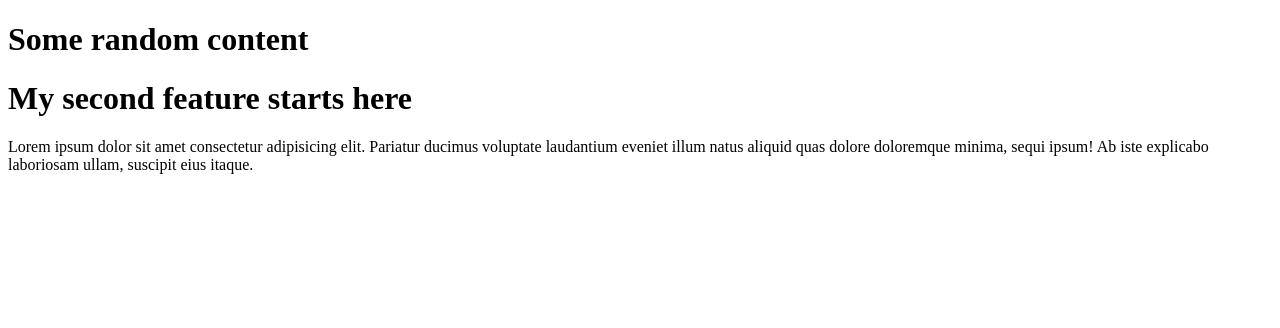
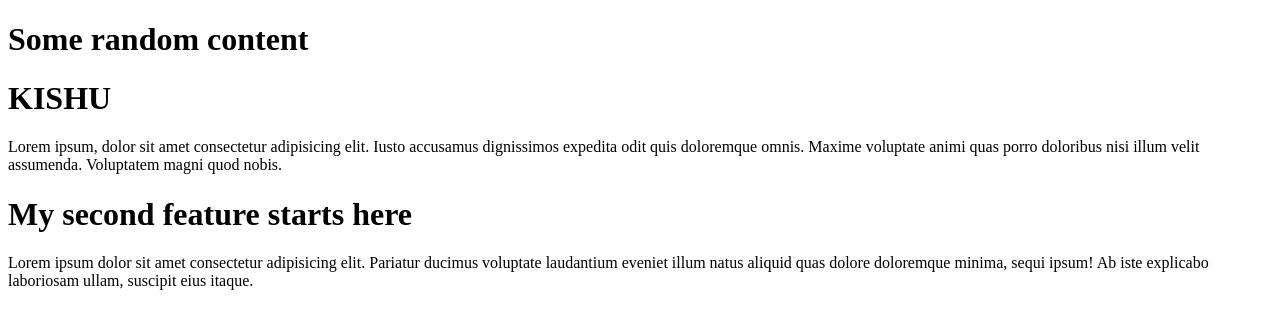
Before and after one commit to kishu80/Frontend-GitDemo, a plain HTML site: page index.html in a window 1280 px wide. Drawn offline with Linux system fonts and the light colour scheme.

Commit message:
kishu commit /2

```diff
--- a/index.html
+++ b/index.html
@@ -8,7 +8,8 @@
 </head>
 <body>
     <h1>Some random content</h1>
-
+    <h1>KISHU</h1>
+    <p>Lorem ipsum, dolor sit amet consectetur adipisicing elit. Iusto accusamus dignissimos expedita odit quis doloremque omnis. Maxime voluptate animi quas porro doloribus nisi illum velit assumenda. Voluptatem magni quod nobis.</p>
     <h1>My second feature starts here</h1>
     <p>Lorem ipsum dolor sit amet consectetur adipisicing elit. Pariatur ducimus voluptate laudantium eveniet illum natus aliquid quas dolore doloremque minima, sequi ipsum! Ab iste explicabo laboriosam ullam, suscipit eius itaque.</p>
 </body>
```
